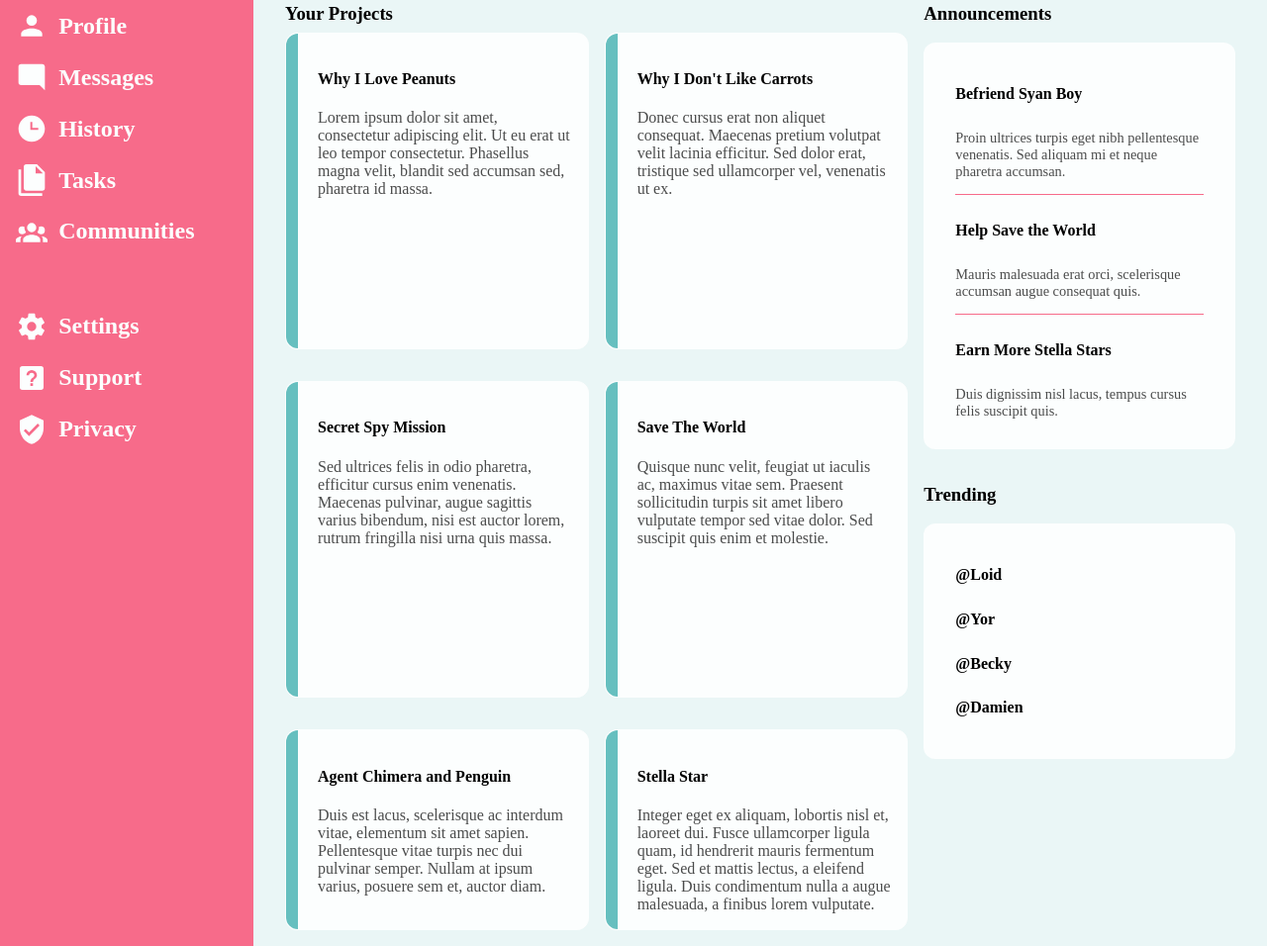
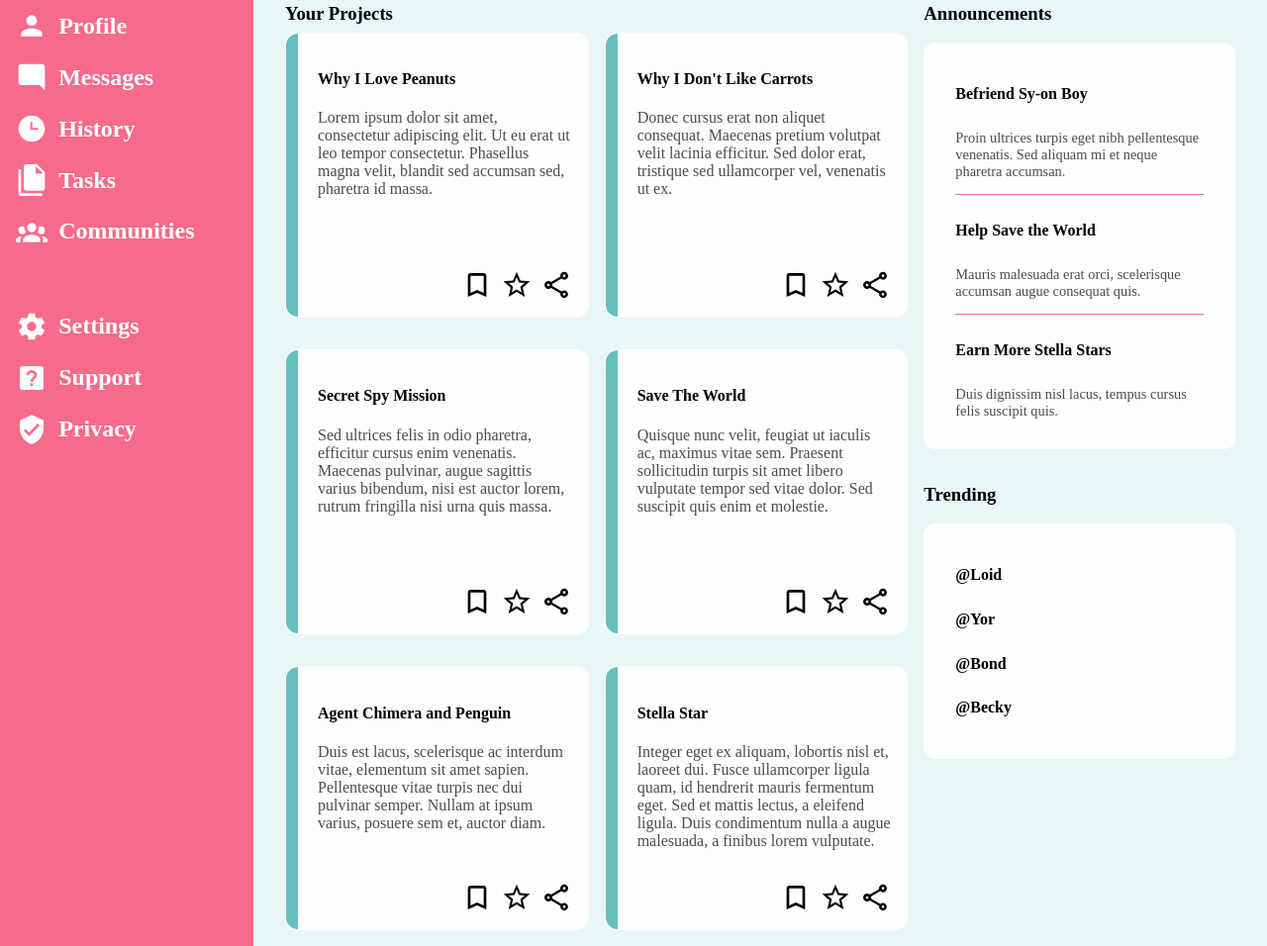
Before and after one commit to AlejandraO1/admin-dashboard, a plain HTML site: page index.html in a window 1280 px wide. Shown: the part 148-1104 px from the top of the page at 99% size. Drawn offline with Linux system fonts and the light colour scheme.

Commit message:
Added action icons for each project and edited trending/announcements section

```diff
--- a/index.html
+++ b/index.html
@@ -59,6 +59,23 @@
                   sed accumsan sed, pharetra id massa.
                 </p>
               </div>
+              <div class="projects-action">
+                <img
+                  src="/icons/bookmark.svg"
+                  alt="Bookmark Project"
+                  class="action-img"
+                />
+                <img
+                  src="/icons/favorite.svg"
+                  alt="Favorite Project"
+                  class="action-img"
+                />
+                <img
+                  src="/icons/share.svg"
+                  alt="Share Project"
+                  class="action-img"
+                />
+              </div>
             </div>
             <div class="projects-content">
               <div class="projects-accent"></div>
@@ -69,6 +86,23 @@
                   volutpat velit lacinia efficitur. Sed dolor erat, tristique
                   sed ullamcorper vel, venenatis ut ex.
                 </p>
+              </div>
+              <div class="projects-action">
+                <img
+                  src="/icons/bookmark.svg"
+                  alt="Bookmark Project"
+                  class="action-img"
+                />
+                <img
+                  src="/icons/favorite.svg"
+                  alt="Favorite Project"
+                  class="action-img"
+                />
+                <img
+                  src="/icons/share.svg"
+                  alt="Share Project"
+                  class="action-img"
+                />
               </div>
             </div>
             <div class="projects-content">
@@ -81,6 +115,23 @@
                   nisi est auctor lorem, rutrum fringilla nisi urna quis massa.
                 </p>
               </div>
+              <div class="projects-action">
+                <img
+                  src="/icons/bookmark.svg"
+                  alt="Bookmark Project"
+                  class="action-img"
+                />
+                <img
+                  src="/icons/favorite.svg"
+                  alt="Favorite Project"
+                  class="action-img"
+                />
+                <img
+                  src="/icons/share.svg"
+                  alt="Share Project"
+                  class="action-img"
+                />
+              </div>
             </div>
             <div class="projects-content">
               <div class="projects-accent"></div>
@@ -92,6 +143,23 @@
                   sed vitae dolor. Sed suscipit quis enim et molestie.
                 </p>
               </div>
+              <div class="projects-action">
+                <img
+                  src="/icons/bookmark.svg"
+                  alt="Bookmark Project"
+                  class="action-img"
+                />
+                <img
+                  src="/icons/favorite.svg"
+                  alt="Favorite Project"
+                  class="action-img"
+                />
+                <img
+                  src="/icons/share.svg"
+                  alt="Share Project"
+                  class="action-img"
+                />
+              </div>
             </div>
             <div class="projects-content">
               <div class="projects-accent"></div>
@@ -102,6 +170,23 @@
                   amet sapien. Pellentesque vitae turpis nec dui pulvinar
                   semper. Nullam at ipsum varius, posuere sem et, auctor diam.
                 </p>
+              </div>
+              <div class="projects-action">
+                <img
+                  src="/icons/bookmark.svg"
+                  alt="Bookmark Project"
+                  class="action-img"
+                />
+                <img
+                  src="/icons/favorite.svg"
+                  alt="Favorite Project"
+                  class="action-img"
+                />
+                <img
+                  src="/icons/share.svg"
+                  alt="Share Project"
+                  class="action-img"
+                />
               </div>
             </div>
             <div class="projects-content">
@@ -115,6 +200,23 @@
                   nulla a augue malesuada, a finibus lorem vulputate.
                 </p>
               </div>
+              <div class="projects-action">
+                <img
+                  src="/icons/bookmark.svg"
+                  alt="Bookmark Project"
+                  class="action-img"
+                />
+                <img
+                  src="/icons/favorite.svg"
+                  alt="Favorite Project"
+                  class="action-img"
+                />
+                <img
+                  src="/icons/share.svg"
+                  alt="Share Project"
+                  class="action-img"
+                />
+              </div>
             </div>
           </div>
           <div class="announce-trend">
@@ -122,7 +224,7 @@
               <h3>Announcements</h3>
               <div class="announce-content">
                 <div class="announcement">
-                  <h5>Befriend Syan Boy</h5>
+                  <h5>Befriend Sy-on Boy</h5>
                   <p>
                     Proin ultrices turpis eget nibh pellentesque venenatis. Sed
                     aliquam mi et neque pharetra accumsan.
@@ -149,8 +251,8 @@
               <div class="trend-content">
                 <h5>@Loid</h5>
                 <h5>@Yor</h5>
+                <h5>@Bond</h5>
                 <h5>@Becky</h5>
-                <h5>@Damien</h5>
               </div>
             </div>
           </div>
--- a/styles.css
+++ b/styles.css
@@ -152,6 +152,17 @@ body {
   opacity: 0.7;
 }
 
+.projects-action {
+  display: flex;
+  justify-content: end;
+  gap: 0.5rem;
+  padding: 1rem;
+}
+
+.action-img {
+  height: 2rem;
+}
+
 /* Announcements & Trending */
 
 .announce-trend {
```
